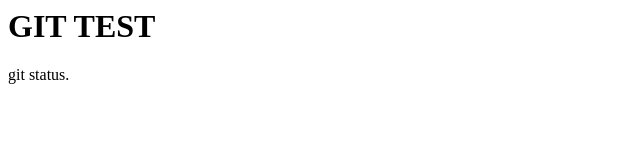
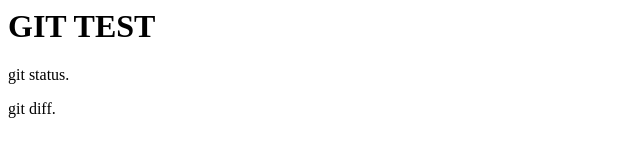
Before and after one commit to Micky-m0/git_tutorial, a plain HTML site: page git_tutorial/index.html in a window 1280 px wide. Shown: the full height of the page, 0-640 px from the left. Drawn offline with Linux system fonts and the light colour scheme.

Commit message:
git diffを追記

```diff
--- a/git_tutorial/index.html
+++ b/git_tutorial/index.html
@@ -3,5 +3,6 @@
 <body>
 	<h1>GIT TEST</h1>
 	<p>git status.</p>
+	<p>git diff.</>
 </body>
 </html>
```
